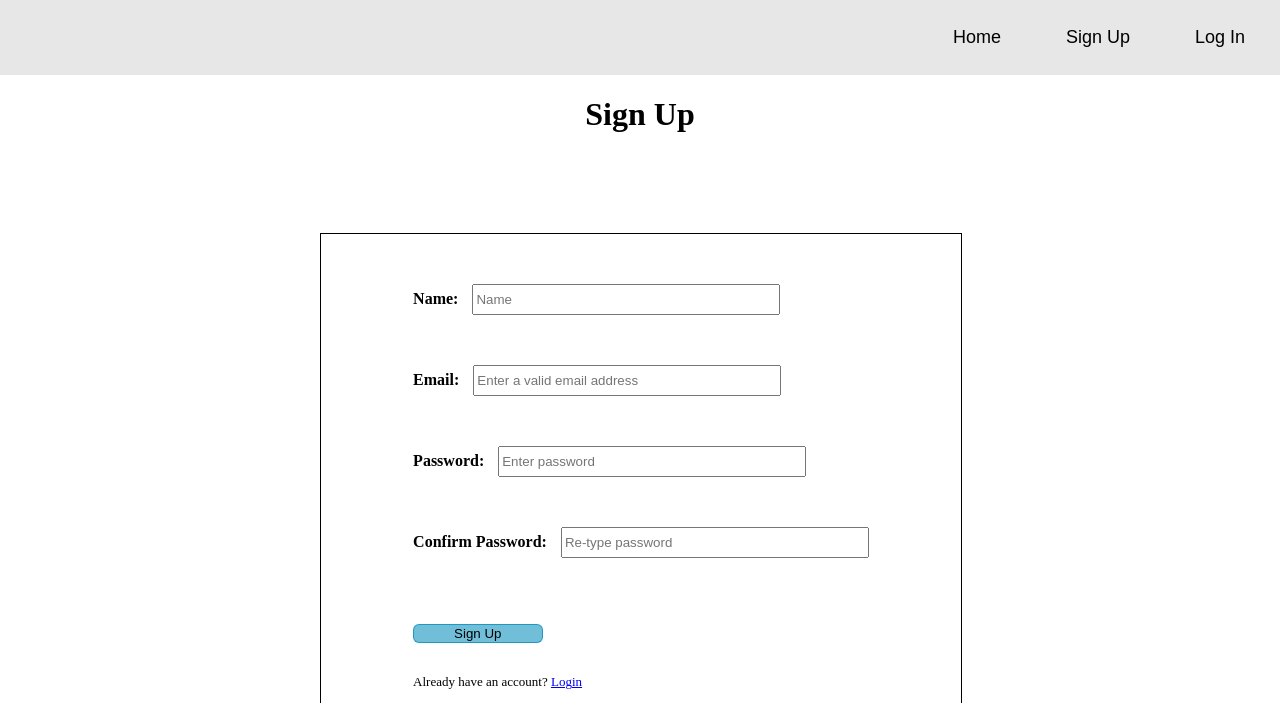
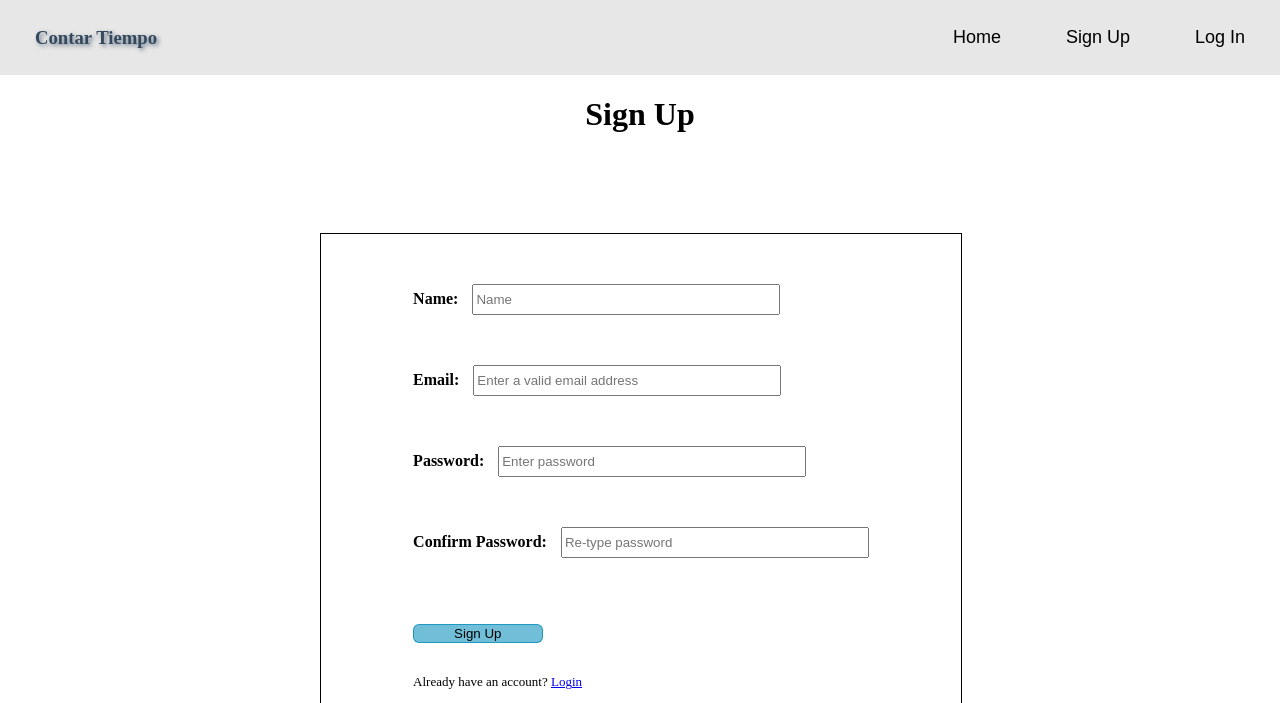
Before and after one commit to ebroadwater/contarTiempo, a PHP site: page /signup.php in a window 1280 px wide. Shown: the top 703 px of the page. Run offline with PHP 8.4, Linux system fonts and the light colour scheme.

Commit message:
edit navbar

```diff
--- a/home.php
+++ b/home.php
@@ -9,7 +9,7 @@
 </head>
 <body>
 	<div class="navbar">
-        <h3>contarTiempo</h3>
+        <h3>Contar Tiempo</h3>
         <a href="?command=home">Home</a>
         <a href="?command=signup">Sign Up</a>
         <a href="?command=login">Log In</a>
--- a/login.php
+++ b/login.php
@@ -9,6 +9,7 @@
 </head>
 <body>
     <div class="navbar">
+        <h3>Contar Tiempo</h3>
         <a href="?command=home">Home</a>
         <a href="?command=signup">Sign Up</a>
         <a href="?command=login">Log In</a>
--- a/signup.php
+++ b/signup.php
@@ -9,6 +9,7 @@
 </head>
 <body>
 	<div class="navbar">
+		<h3>Contar Tiempo</h3>
         <a href="?command=home">Home</a>
         <a href="?command=signup">Sign Up</a>
         <a href="?command=login">Log In</a>
```
